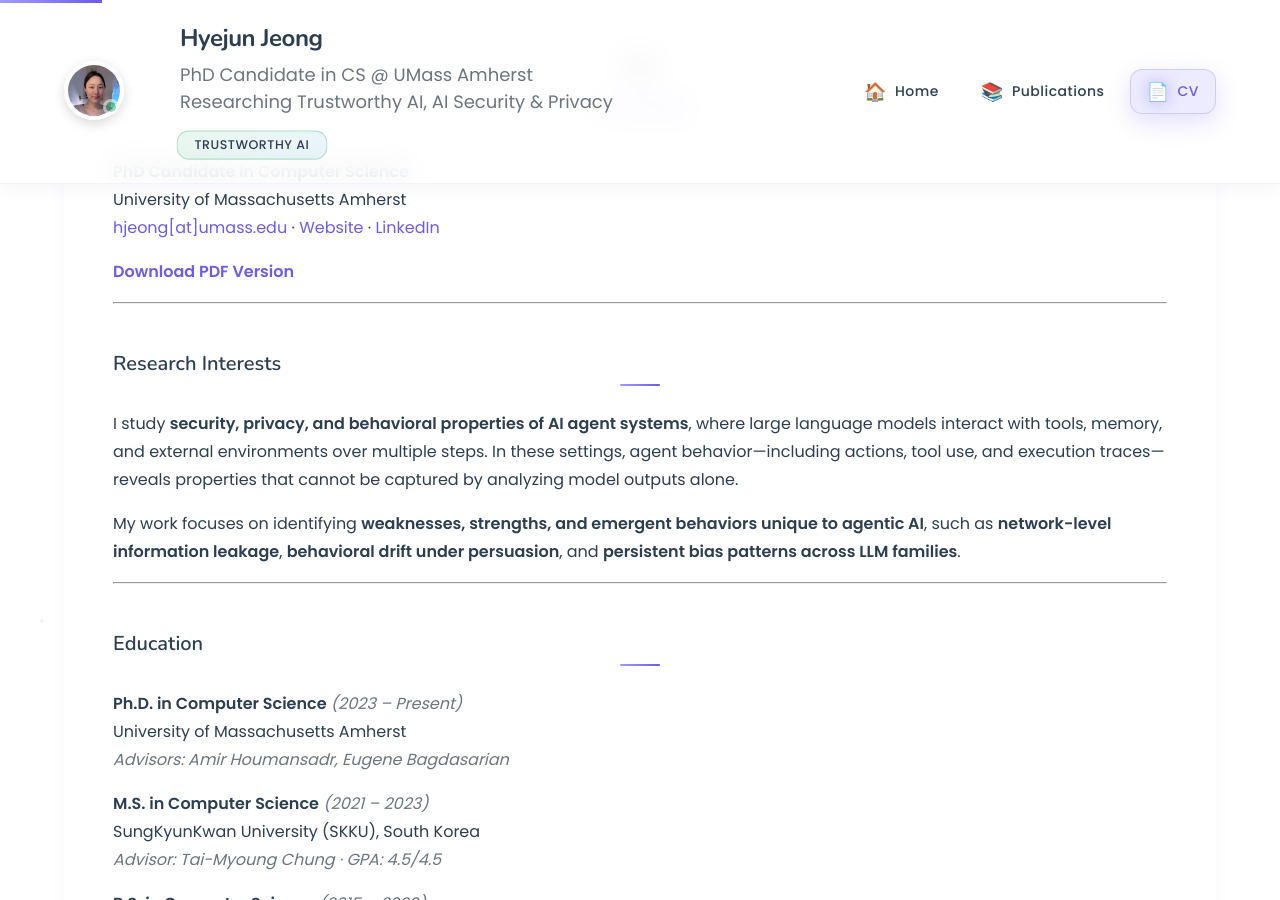
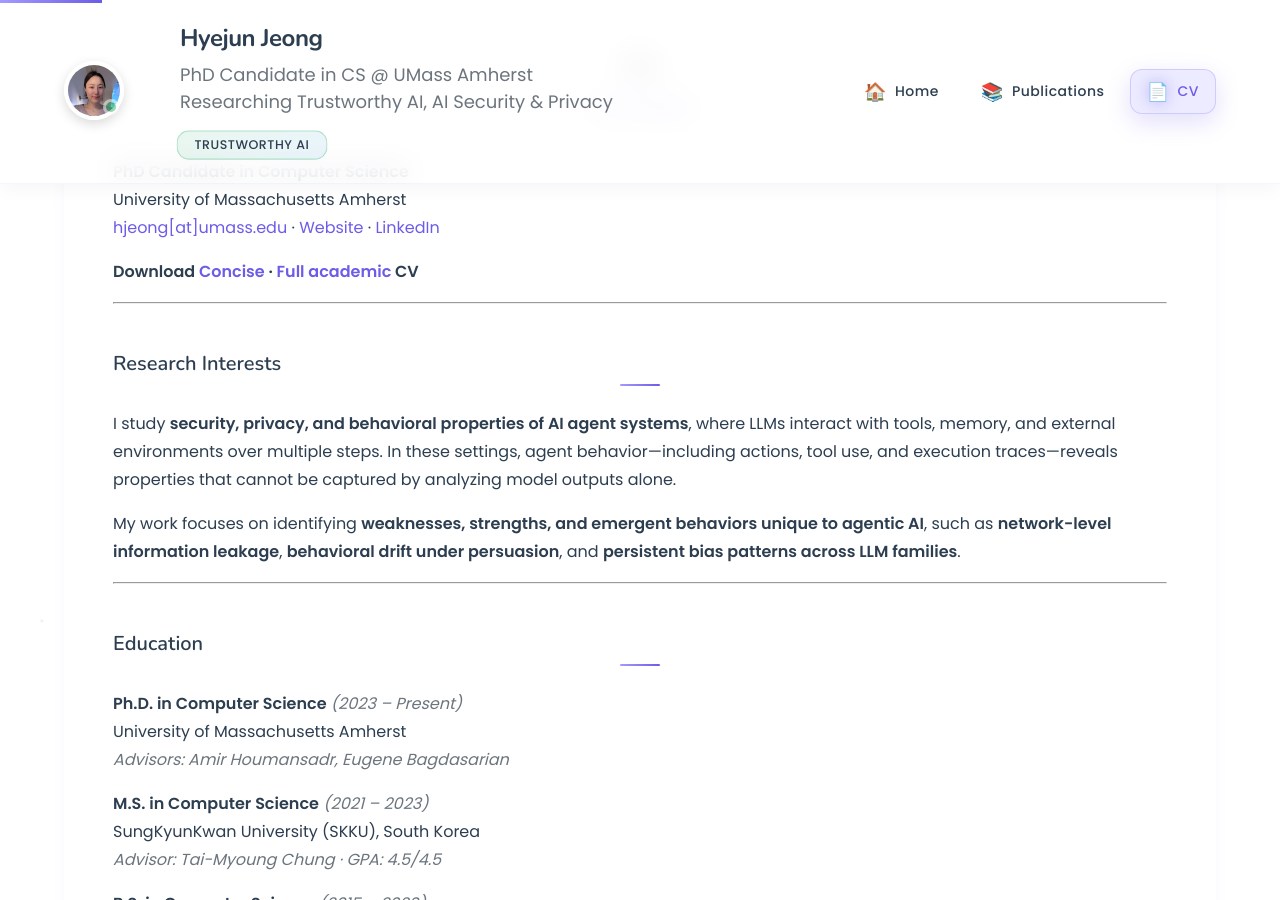
Before and after one commit to HyejunJeong/HyejunJeong.github.io, a Jekyll site: the page built from _pages/cv.md, in a window 1280 px wide and 900 px high, scrolled down 300 px. Built offline with Jekyll 4.4.1, drawn with Linux system fonts in a browser that asks for light colours.

Commit message:
updated cv link

```diff
--- a/_pages/cv.md
+++ b/_pages/cv.md
@@ -10,13 +10,14 @@ permalink: /cv/
 University of Massachusetts Amherst
 [hjeong[at]umass.edu](mailto:hjeong@umass.edu) · [Website](https://hyejunjeong.github.io) · [LinkedIn](https://linkedin.com/in/june-jeong-311a311a1)
 
-**[Download PDF Version](/assets/cv.pdf)**
+<!-- **[Download PDF Version](/assets/cv.pdf)** -->
+**Download [Concise](/assets/cv_concise.pdf) · [Full academic](/assets/cv_full.pdf) CV**
 
 ---
 
 ## Research Interests
 
-I study **security, privacy, and behavioral properties of AI agent systems**, where large language models interact with tools, memory, and external environments over multiple steps.
+I study **security, privacy, and behavioral properties of AI agent systems**, where LLMs interact with tools, memory, and external environments over multiple steps.
 In these settings, agent behavior—including actions, tool use, and execution traces—reveals properties that cannot be captured by analyzing model outputs alone.
 
 My work focuses on identifying **weaknesses, strengths, and emergent behaviors unique to agentic AI**, such as **network-level information leakage**, **behavioral drift under persuasion**, and **persistent bias patterns across LLM families**.
```
Also changed, not shown: 3 other files.
